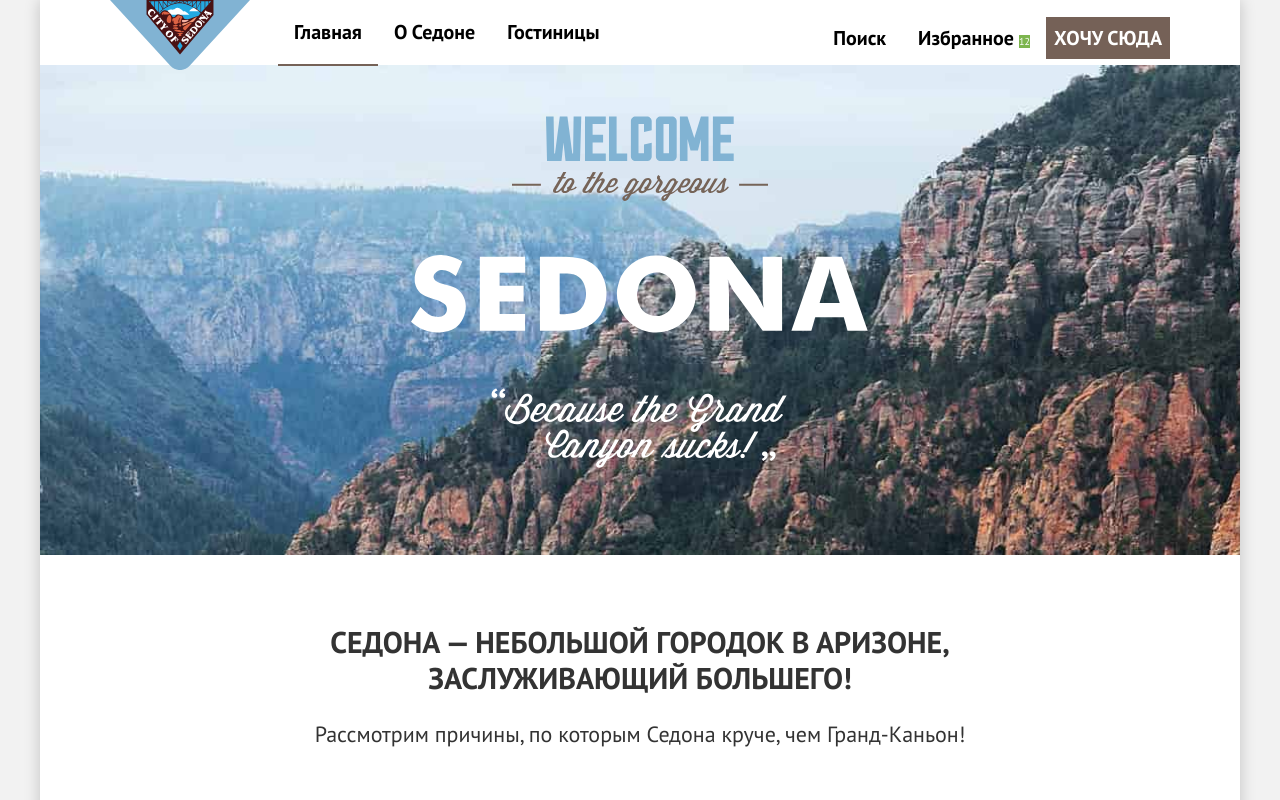
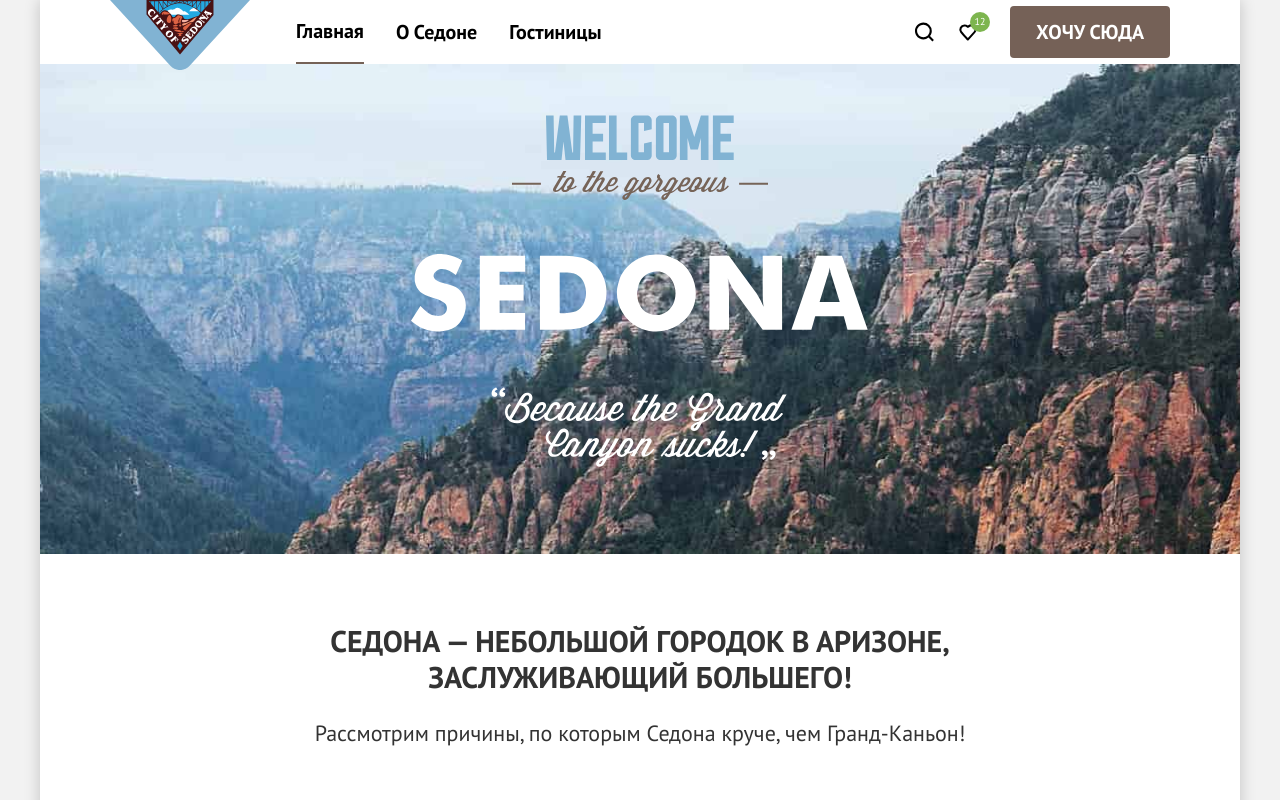
Before and after one commit to htmlacademy-htmlcss/2295065-sedona-36, a website: page index.html in a window 1280 px wide. Shown: the top 800 px of the page. Drawn offline with Linux system fonts and the light colour scheme.

Commit message:
исправляет хедер

```diff
--- a/index.html
+++ b/index.html
@@ -8,45 +8,46 @@
   </head>
 
   <body>
-    <header class="page-header">
-      <a class="logo" href="index.html" tabindex="-1">
-        <img class="page-header-logo" src="images/logo-sedona.svg" width="140" height="70" alt="Герб Седоны.">
+    <header class="header">
+      <a class="header__logo">
+        <img src="images/logo-sedona.svg" width="140" height="70" alt="Герб Седоны.">
       </a>
-      <nav class="navigation">
-        <ul class="navigation-list">
-          <li class="navigation-item">
-            <a class="navigation-link">Главная</a>
+      <nav class="header__navigation">
+        <ul class="navigation label">
+          <li>
+            <a class="navigation__link link">Главная</a>
           </li>
-          <li class="navigation-item">
-            <a class="navigation-link" href="about.html">О Седоне</a>
+          <li>
+            <a class="navigation__link link" href="about.html">О Седоне</a>
           </li>
-          <li class="navigation-item">
-            <a class="navigation-link" href="catalog.html">Гостиницы</a>
+          <li>
+            <a class="navigation__link link" href="catalog.html">Гостиницы</a>
           </li>
         </ul>
-        <menu class="navigation-list navigation-user">
-          <li class="navigation-item">
-            <a class="navigation-link" href="#">
-              <span class="visually-hidder">
-                Поиск
-              </span>
-            </a>
-          </li>
-          <li class="navigation-item">
-            <a class="navigation-link" href="#">
-              <span class="visually-hidder">
-                Избранное
-              </span>
-              <span class="like">
-                12
-              </span>
-            </a>
-          </li>
-          <li class="navigation-item">
-            <a class="button button-secondary" href="#">Хочу сюда</a>
-          </li>
-        </menu>
       </nav>
+
+      <menu class="header__menu">
+        <li>
+          <a class="header__action link" href="#">
+            <svg role="img" width="20" height="20" fill="currentColor" aria-labelledby="header-search-title">
+              <title id="header-search-title">Поиск</title>
+              <use href="images/stack.svg#search" />
+            </svg>
+          </a>
+        </li>
+        <li>
+          <button class="header__action favorite link" type="button" aria-label="Избранное" aria-description="12 элементов выбрано" data-count="12">
+            <svg role="img" width="20" height="20" fill="currentColor" aria-labelledby="header-search-title">
+              <use href="images/stack.svg#heart" />
+            </svg>
+          </button>
+        </li>
+        <li class="header__cta">
+        <button class="button button--secondary" type="button"
+        onclick="window.modal.showModal()">Хочу сюда
+      </button>
+      </li>
+      </menu>
     </header>
 
 
@@ -135,17 +136,27 @@
       <h2 class="visually-hidden">Давайте дружить</h2>
       <ul class="footer-social-list">
         <li class="footer-social-item">
-          <a class="social-button" href="https://vk.com/htmlacademy">
+          <a class="footer-social-link" href="https://vk.com/htmlacademy">
+            <svg aria-hidden="true" focusable="false" xmlns="http://www.w3.org/2000/svg" width="25" height="15" fill="none">
+            <path fill="#83B3D3" fill-rule="evenodd" d="M24.12 1.8c.16-.54 0-.94-.8-.94H20.7c-.67 0-.98.34-1.15.73 0 0-1.33 3.2-3.22 5.27-.61.6-.9.8-1.23.8-.16 0-.41-.2-.41-.75v-5.1c0-.66-.19-.95-.74-.95H9.82c-.42 0-.67.3-.67.59 0 .62.95.76 1.04 2.51v3.8c0 .83-.15.98-.48.98-.9 0-3.06-3.2-4.34-6.88-.25-.72-.5-1-1.18-1H1.57c-.75 0-.9.34-.9.73 0 .68.89 4.07 4.14 8.55 2.17 3.06 5.23 4.72 8 4.72 1.68 0 1.88-.37 1.88-1v-2.32c0-.74.16-.88.7-.88.38 0 1.05.19 2.6 1.66 1.79 1.75 2.08 2.54 3.08 2.54h2.63c.75 0 1.12-.37.9-1.1-.23-.72-1.08-1.77-2.2-3.02-.62-.71-1.54-1.48-1.82-1.86-.39-.5-.28-.71 0-1.15 0 0 3.2-4.42 3.54-5.93Z"
+            clip-rule="evenodd"/>
+          </svg>
             <span class="visually-hidden">Вконтакте</span>
           </a>
         </li>
         <li class="footer-social-item">
-          <a class="social-button" href="https://t.me/htmlacademy">
+          <a class="footer-social-link" href="https://t.me/htmlacademy">
+            <svg aria-hidden="true" focusable="false" xmlns="http://www.w3.org/2000/svg" width="18" height="16" fill="none">
+              <path fill="#83B3D3" d="M16.79.96.84 7.1c-1.09.44-1.08 1.05-.2 1.32l4.1 1.28 9.47-5.98c.44-.27.85-.13.52.17l-7.68 6.93-.28 4.22c.41 0 .6-.2.83-.41l1.99-1.94 4.13 3.06c.77.42 1.31.2 1.5-.71l2.72-12.8c.28-1.1-.43-1.61-1.16-1.28Z"/>
+            </svg>
             <span class="visually-hidden">Telegram</span>
           </a>
         </li>
         <li class="footer-social-item">
-          <a class="social-button" href="https://www.youtube.com/user/htmlacademyru">
+          <a class="footer-social-link" href="https://www.youtube.com/user/htmlacademyru">
+            <svg class="social-icon" aria-hidden="true" focusable="false" xmlns="http://www.w3.org/2000/svg" width="23" height="18" fill="none">
+              <path fill="#83B3D3" d="M18.94.36H3.51C1.65.36.33 1.95.33 3.76v10.09c0 1.91 1.32 3.5 3.18 3.5h15.65c1.64 0 3.17-1.59 3.17-3.4V3.76c-.22-1.8-1.53-3.4-3.39-3.4ZM7.99 12.89V4.82l7.34 4.04-7.34 4.03Z"/>
+            </svg>
             <span class="visually-hidden">Youtube</span>
           </a>
         </li>
@@ -162,5 +173,9 @@
       </small>
     </div>
     </footer>
+
+    <dialog id="modal">
+     <p>SOme text</p>
+    </dialog>
   </body>
 </html>
--- a/styles/includes/button.css
+++ b/styles/includes/button.css
@@ -1,21 +1,48 @@
 .button {
   font-family: inherit;
   font-size: 20px;
-  line-height: 36px;
+  line-height: calc(36 / 20);
   font-weight: 700;
   text-align: center;
   color: #ffffff;
-  background-color: #82b3d3;
+  --bg: hsl(204, 48%, 67%);
+  background-color: var(--bg);
   text-decoration: none;
   text-transform: uppercase;
   padding: 8px;
+  border-radius: 4px;
+  border: none;
+  transition-property: background-color, color;
+  transition-duration: 250ms;
+  transition-timing-function: ease-in-out;
+  outline-color: var(--bg);
+  outline-offset: 0.2em;
+  cursor: pointer;
+
 }
 
-.button-secondary {
-  color: #ffffff;
-  background-color: #756157;
+.button:is(:hover, :focus-visible) {
+  --bg: hsl(204, 48%, 60%);
+}
+
+.button:active {
+  color: hsl(0deg 0%, 100% / 30%);
+}
+
+.button--secondary {
+  --bg: hsl(20, 15%, 40%);
+
+}
+
+.button--secondary:is(:hover, :focus-visible) {
+  --bg: hsl(19, 15%, 33%);
 }
 
 .button-success {
-  background-color: #7db54f;
+  --bg: hsl(93, 41%, 51%);
 }
+
+
+.button-successy:is(:hover, :focus-visible) {
+  --bg: hsl(93, 41%, 44%);
+}
--- a/styles/includes/catalog.css
+++ b/styles/includes/catalog.css
@@ -46,6 +46,7 @@ display: flex;
 flex-wrap: wrap;
 gap: 30px 70px;
 margin-top: 40px;
+list-style-type: none;
 }
 
 .catalog-filter-group {
--- /dev/null
+++ b/styles/includes/favorite.css
@@ -0,0 +1,18 @@
+.favorite {
+  position: relative;
+}
+
+.favorite::after {
+  content: attr(data-count);
+  position: absolute;
+  background: #7DB54F;
+  border-radius: 50px;
+  min-width: 2em;
+  height: 2em;
+  padding: 5px 4px;
+  color: #ffffff;
+  font-size: 10px;
+  line-height: 1;
+  top: calc(50% - 20px);
+  left: calc(50% + 2px);
+}
--- /dev/null
+++ b/styles/includes/header.css
@@ -0,0 +1,45 @@
+.header {
+  display: grid;
+  grid-template-columns: auto 1fr auto;
+  gap: 46px;
+  padding: 0 70px;
+  color: #000000;
+  position: relative;
+  /* margin-bottom: -10px; */
+}
+
+.header .link {
+min-height: 64px;
+}
+
+.header__logo {
+  margin-bottom: -12px;
+}
+
+header__navigation {
+  margin-bottom: -1px;
+}
+
+.header__menu {
+  list-style: none;
+  padding: 0;
+  margin: 0;
+  display: flex;
+}
+
+.header__action {
+  display: grid;
+  place-items: center;
+  height: 100%;
+  padding: 22px 12px;
+}
+
+.header__cta {
+margin-left: 20px;
+display: grid;
+place-items: center;
+}
+
+.header__cta .button {
+  min-width: 160px;
+}
--- /dev/null
+++ b/styles/includes/navigation.css
@@ -0,0 +1,20 @@
+.navigation {
+  padding: 0;
+  margin: 0;
+  list-style: none;
+  display: flex;
+  flex-wrap: wrap;
+  gap: 32px;
+  height: 100%;
+}
+
+.navigation__link {
+  display: grid;
+  height: 100%;
+  place-items: center;
+  text-decoration: none;
+}
+
+.navigation__link:not([href]) {
+border-bottom: 2px solid #756257;
+}
--- a/styles/includes/page-header.css
+++ /dev/null
@@ -1,60 +0,0 @@
-.page-header {
-  color: #000000;
-  padding: 0 70px;
-  display: flex;
-  gap: 28px;
-  position: relative;
-  margin-bottom: -10px;
-}
-
-.navigation {
-  display: flex;
-  flex-grow: 1;
-  justify-content: space-between;
-  font-weight: 700;
-  font-size: 20px;
-  line-height: calc(24 / 20);
-}
-
-.navigation-list {
-  display: flex;
-  flex-wrap: wrap;
-  margin: 0;
-  padding: 0;
-  list-style-type: none;
-}
-
-/* .navigation-user .navigation-link {
-  min-width: 16px;
-  min-height: 22px;
-} */
-
-.navigation-user {
-  margin-left: auto;
-  align-items: center;
-}
-
-.navigation-link {
-  display: block;
-  padding: 20px 16px;
-  font-family: "PT Sans", sans-serif;
-  line-height: 24px;
-  font-weight: 700;
-  text-align: center;
-  color: inherit;
-  background-color: inherit;
-  text-decoration: none;
-  text-transform: capitalize;
-}
-
-.navigation-link:not([href]) {
-  border-bottom: 2px solid #756257;}
-
-.like {
-  font-size: 10px;
-  line-height: 1px;
-  font-weight: 400;
-  text-align: center;
-  color:#ffffff;
-  background-color: #7DB54F;
-}
--- a/styles/includes/texts.css
+++ b/styles/includes/texts.css
@@ -7,3 +7,34 @@ text-transform: uppercase;
 
 /* color: #000000; */
 }
+
+.label {
+  font-weight: 700;
+  font-size: 20px;
+  line-height: 1.2;
+}
+
+.link {
+  color: inherit;
+  font-family: inherit;
+  outline-color: currentColor;
+  text-decoration: none;
+  transition-property: outline-color, color;
+  transition-duration: 0.5s;
+  transition-timing-function: ease;
+  border: none;
+  padding: 0;
+  background-color: transparent;
+}
+
+.link:is([href], [type]) {
+  cursor: pointer;
+}
+
+.link:is([href], [type]):is(:hover, :focus-visible) {
+  color: hsl(20, 15%, 40%)
+}
+
+.link:is([href], [type]):active {
+  color: hsl(20, 15%, 40% / 30%)
+}
--- a/styles/styles.css
+++ b/styles/styles.css
@@ -1,8 +1,11 @@
 
 @import "includes/global.css";
 @import "includes/button.css";
+@import "includes/link.css";
 @import "includes/texts.css";
-@import "includes/page-header.css";
+@import "includes/header.css";
+@import "includes/navigation.css";
+@import "includes/favorite.css";
 @import "includes/hero.css";
 @import "includes/advantages.css";
 @import "includes/appointment.css";
```
Also changed, not shown: catalog.html (+47 -36 lines), icons/heart.svg (added), icons/search.svg (added), images/heart.svg (deleted), images/search.svg (deleted), images/stack.svg (added), styles/includes/link.css (added), styles/styles.min.css, 1 other file.
